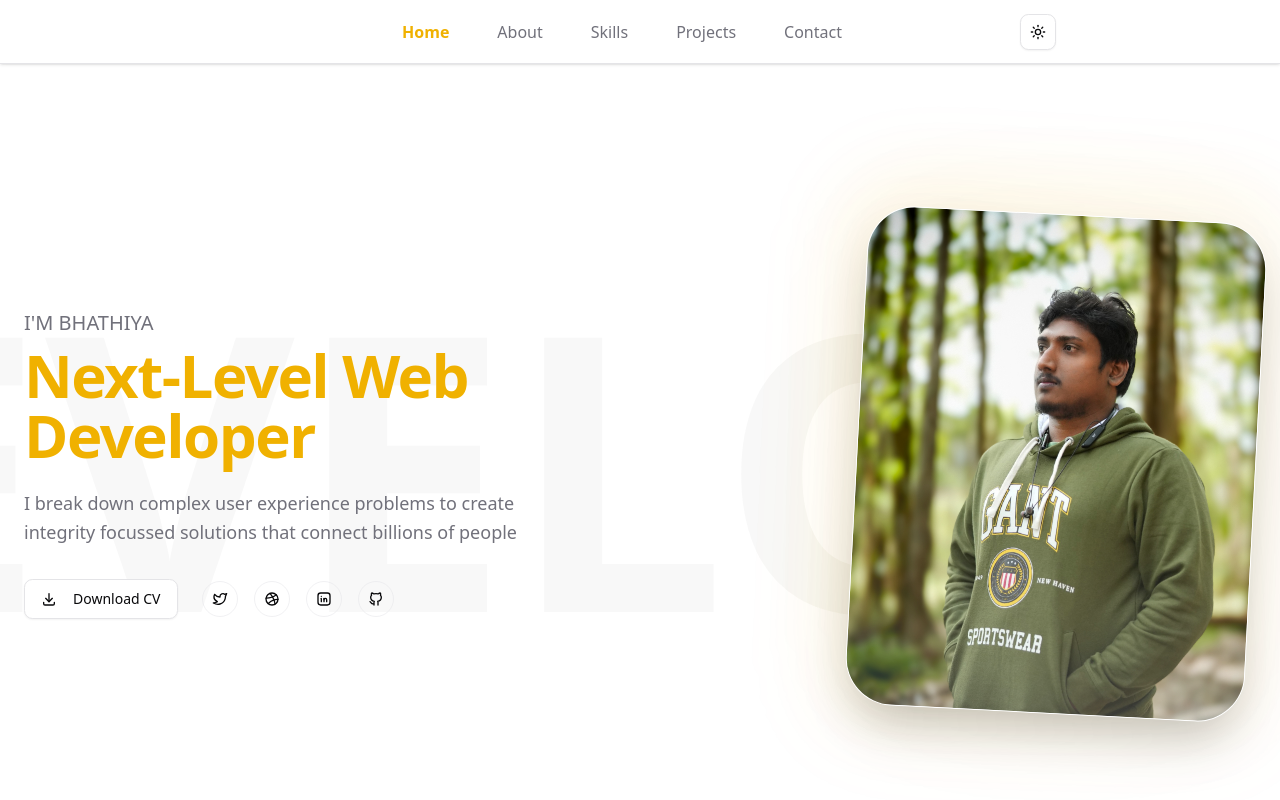
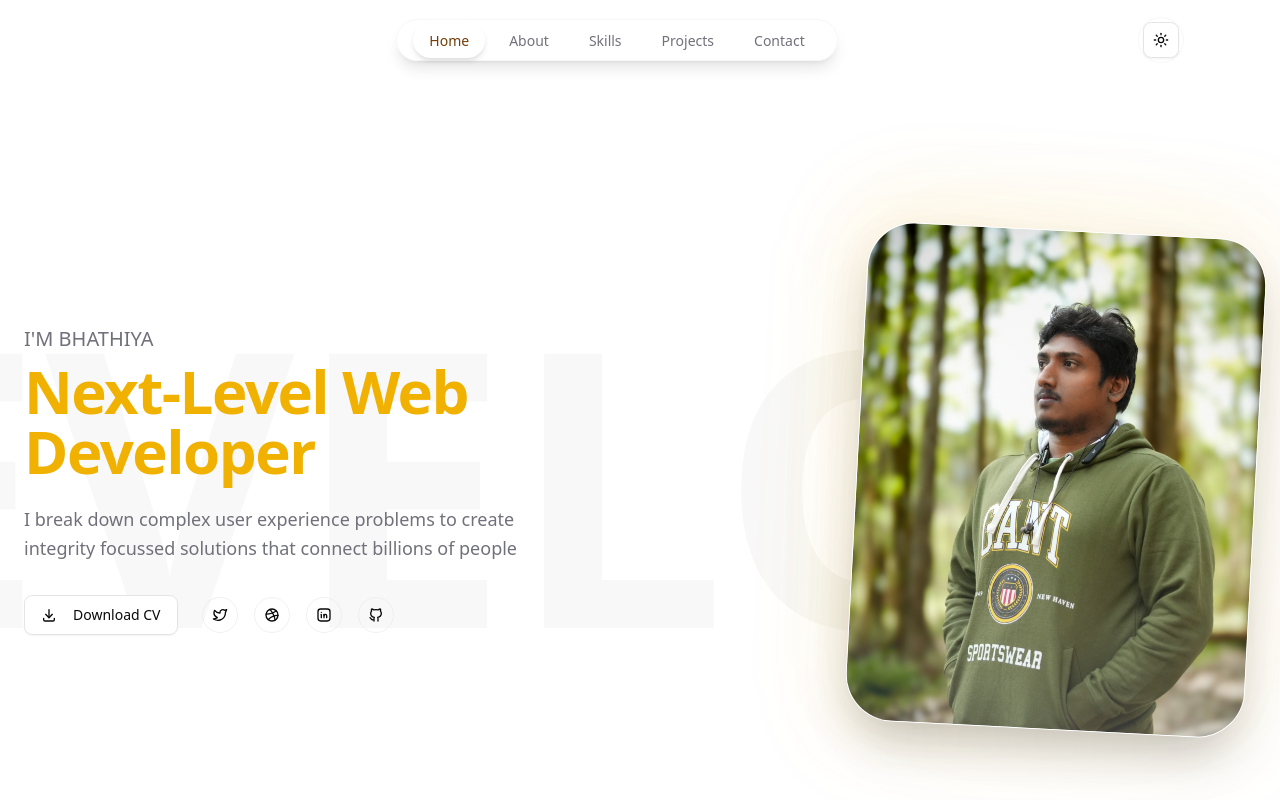
Before and after one commit to smbhathiya/portfolio-2025, a Next.js app: page / in a window 1280 px wide. Shown: the top 800 px of the page. Built offline with nearby package versions, Linux system fonts and the light colour scheme; a web font is replaced by a local one.

Commit message:
feat: update NavBar for improved scrollspy functionality and styling; enhance SkillsSection padding for better layout

```diff
--- a/components/nav-bar.tsx
+++ b/components/nav-bar.tsx
@@ -12,31 +12,55 @@ const navItems = [
   { href: "#contact", label: "Contact" },
 ];
 
-const NAVBAR_HEIGHT = 64;
+const NAVBAR_HEIGHT = 80;
 
 export function NavBar() {
   const [activeSection, setActiveSection] = useState("#home");
   const [isMobileMenuOpen, setIsMobileMenuOpen] = useState(false);
+  const [isScrolled, setIsScrolled] = useState(false);
+
+  // Scrollspy and scroll effect
+  useEffect(() => {
+    const handleScroll = () => {
+      const scrollY = window.scrollY;
+
+      // Update navbar background based on scroll
+      setIsScrolled(scrollY > 50);
 
       // Scrollspy logic
-  useEffect(() => {
-    const handleScroll = () => {
-      const offsets = navItems.map(({ href }) => {
+      const sections = navItems.map(({ href }) => {
         const el = document.getElementById(href.replace("#", ""));
-        if (!el) return { href, offset: Number.POSITIVE_INFINITY };
-        const rect = el.getBoundingClientRect();
-        return { href, offset: Math.abs(rect.top - NAVBAR_HEIGHT - 10) };
+        if (!el) return { href, offsetTop: Number.POSITIVE_INFINITY };
+        return { href, offsetTop: el.offsetTop };
       });
-      const current = offsets.reduce(
-        (prev, curr) => (curr.offset < prev.offset ? curr : prev),
-        offsets[0]
-      );
+
+      let current = sections[0];
+      for (let i = 0; i < sections.length; i++) {
+        const section = sections[i];
+        if (scrollY + NAVBAR_HEIGHT + 100 >= section.offsetTop) {
+          current = section;
+        } else {
+          break;
+        }
+      }
+
       setActiveSection(current.href);
     };
 
-    window.addEventListener("scroll", handleScroll, { passive: true });
+    let ticking = false;
+    const throttledHandleScroll = () => {
+      if (!ticking) {
+        requestAnimationFrame(() => {
           handleScroll();
-    return () => window.removeEventListener("scroll", handleScroll);
+          ticking = false;
+        });
+        ticking = true;
+      }
+    };
+
+    window.addEventListener("scroll", throttledHandleScroll, { passive: true });
+    handleScroll();
+    return () => window.removeEventListener("scroll", throttledHandleScroll);
   }, []);
 
   // Smooth scroll
@@ -58,84 +82,138 @@ export function NavBar() {
   return (
     <>
       <div
-        className="fixed top-0 left-0 right-0 z-50 bg-background border-b shadow-sm"
+        className={cn(
+          "fixed top-0 left-0 right-0 z-50 transition-all duration-300 ease-in-out",
+          isScrolled
+            ? "bg-background/80 backdrop-blur-xl border-b border-border/50 shadow-lg"
+            : "bg-transparent"
+        )}
         style={{ height: NAVBAR_HEIGHT }}
       >
-        <div className="flex items-center w-full max-w-4xl mx-auto px-6 md:px-8 h-full">
-          {/* Desktop nav - centered */}
-          <nav className="hidden md:flex flex-1 justify-center gap-6 items-center">
+        <div className="flex items-center w-full max-w-6xl mx-auto px-6 md:px-8 h-full">
+          {/* Logo/Brand */}
+
+          {/* Desktop nav - centered with floating pill design */}
+          <nav className="hidden md:flex flex-1 justify-center">
+            <div className="flex items-center gap-2 px-4 py-2 bg-background/20 backdrop-blur-md rounded-full border border-border/30 shadow-lg">
               {navItems.map((item) => (
+                <div key={item.href} className="relative">
                   <a
-                key={item.href}
                     href={item.href}
                     onClick={(e) => handleNavClick(e, item.href)}
                     className={cn(
-                  "px-3 py-2 transition-colors hover:text-primary",
+                      "relative px-4 py-2 text-sm font-medium transition-all duration-300 rounded-full hover:scale-105",
                       activeSection === item.href
-                    ? "font-bold text-primary"
-                    : "text-muted-foreground"
+                        ? "text-primary-foreground shadow-md"
+                        : "text-muted-foreground hover:text-foreground"
                     )}
                   >
-                {item.label}
+                    {activeSection === item.href && (
+                      <div className="absolute inset-0 bg-gradient-to-r from-primary to-primary/80 rounded-full shadow-lg animate-in fade-in-0 zoom-in-95 duration-300" />
+                    )}
+                    <span className="relative z-10">{item.label}</span>
                   </a>
+                </div>
               ))}
+            </div>
           </nav>
+
           {/* Mobile nav button */}
-          <div className="md:hidden flex-1">
+          <div className="md:hidden flex-1 flex justify-end mr-4">
             <button
               onClick={() => setIsMobileMenuOpen(!isMobileMenuOpen)}
-              className="p-2 hover:bg-primary/10 rounded-lg transition-colors"
+              className="p-3 hover:bg-primary/10 rounded-full transition-all duration-200 hover:scale-105 active:scale-95"
               aria-label="Toggle mobile menu"
             >
               <svg
-                className="w-6 h-6"
+                className={cn(
+                  "w-6 h-6 transition-transform duration-300",
+                  isMobileMenuOpen ? "rotate-90" : "rotate-0"
+                )}
                 fill="none"
                 stroke="currentColor"
                 viewBox="0 0 24 24"
               >
+                {isMobileMenuOpen ? (
+                  <path
+                    strokeLinecap="round"
+                    strokeLinejoin="round"
+                    strokeWidth={2}
+                    d="M6 18L18 6M6 6l12 12"
+                  />
+                ) : (
                   <path
                     strokeLinecap="round"
                     strokeLinejoin="round"
                     strokeWidth={2}
                     d="M4 6h16M4 12h16M4 18h16"
                   />
+                )}
               </svg>
             </button>
           </div>
-          {/* ModeToggle always at right */}
-          <div className="ml-auto">
+
+          {/* ModeToggle with enhanced styling */}
+          <div className="flex-shrink-0">
+            <div className="p-1 bg-background/20 backdrop-blur-md rounded-full border border-border/30">
               <ModeToggle />
             </div>
           </div>
         </div>
-      {/* Mobile nav */}
-      {isMobileMenuOpen && (
-        <>
+      </div>
+
+      {/* Mobile nav with modern sliding animation */}
       <div
-            className="fixed inset-0 z-40 bg-black/30"
-            onClick={() => setIsMobileMenuOpen(false)}
-          />
-          <div className="fixed top-[64px] left-0 right-0 z-50 bg-background border-b shadow-lg md:hidden">
-            <div className="px-6 py-4 space-y-2">
-              {navItems.map((item) => (
+        className={cn(
+          "fixed inset-x-0 top-[80px] z-40 md:hidden transition-all duration-300 ease-out",
+          isMobileMenuOpen
+            ? "opacity-100 transform translate-y-0"
+            : "opacity-0 transform -translate-y-4 pointer-events-none"
+        )}
+      >
+        <div className="mx-4 mt-2 bg-background/95 backdrop-blur-xl rounded-2xl border border-border/50 shadow-2xl overflow-hidden">
+          <div className="px-6 py-6 space-y-2">
+            {navItems.map((item, index) => (
               <a
                 key={item.href}
                 href={item.href}
                 onClick={(e) => handleNavClick(e, item.href)}
                 className={cn(
-                    "block px-3 py-2 hover:text-primary transition-colors rounded-lg hover:bg-primary/10",
+                  "block px-4 py-3 text-sm font-medium transition-all duration-200 rounded-xl hover:scale-[1.02] active:scale-[0.98]",
                   activeSection === item.href
-                      ? "font-bold text-primary"
-                      : "text-muted-foreground"
+                    ? "bg-gradient-to-r from-primary to-primary/80 text-primary-foreground shadow-lg"
+                    : "text-muted-foreground hover:text-foreground hover:bg-primary/5"
                 )}
+                style={{
+                  animationDelay: `${index * 50}ms`,
+                }}
               >
+                <div className="flex items-center gap-3">
+                  <div
+                    className={cn(
+                      "w-2 h-2 rounded-full transition-all duration-200",
+                      activeSection === item.href
+                        ? "bg-primary-foreground"
+                        : "bg-muted-foreground/30"
+                    )}
+                  />
                   {item.label}
+                </div>
               </a>
             ))}
           </div>
         </div>
-        </>
+      </div>
+
+      {/* Mobile backdrop */}
+      {isMobileMenuOpen && (
+        <div
+          className="fixed inset-0 z-30 bg-black/20 backdrop-blur-sm md:hidden animate-in fade-in-0 duration-300"
+          onClick={() => setIsMobileMenuOpen(false)}
+        />
       )}
+
+      {/* Spacer */}
       <div style={{ height: NAVBAR_HEIGHT }} />
     </>
   );
--- a/components/sections/skills.tsx
+++ b/components/sections/skills.tsx
@@ -95,7 +95,7 @@ export function SkillsSection() {
   ];
 
   return (
-    <section id="skills" className="py-20 md:py-28 relative overflow-hidden">
+    <section id="skills" className="py-32 md:py-44 relative overflow-hidden">
       {/* Large background text */}
       <div className="absolute inset-0 flex items-center justify-center pointer-events-none select-none">
         <div className="text-[8rem] md:text-[12rem] lg:text-[16rem] xl:text-[20rem] font-bold text-muted-foreground/3 leading-none whitespace-nowrap">
```
Lines whose indentation alone changed are shown as unchanged.
